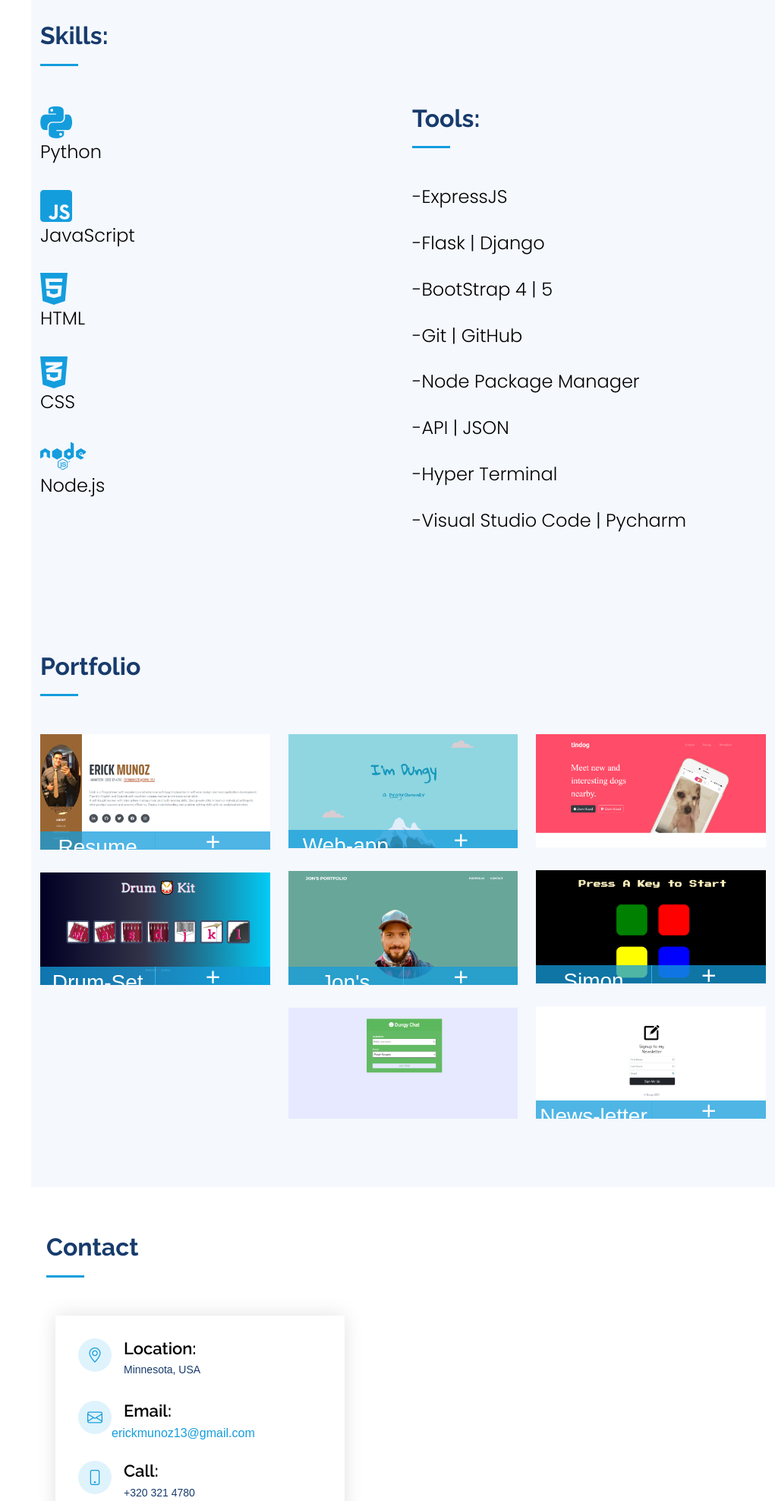
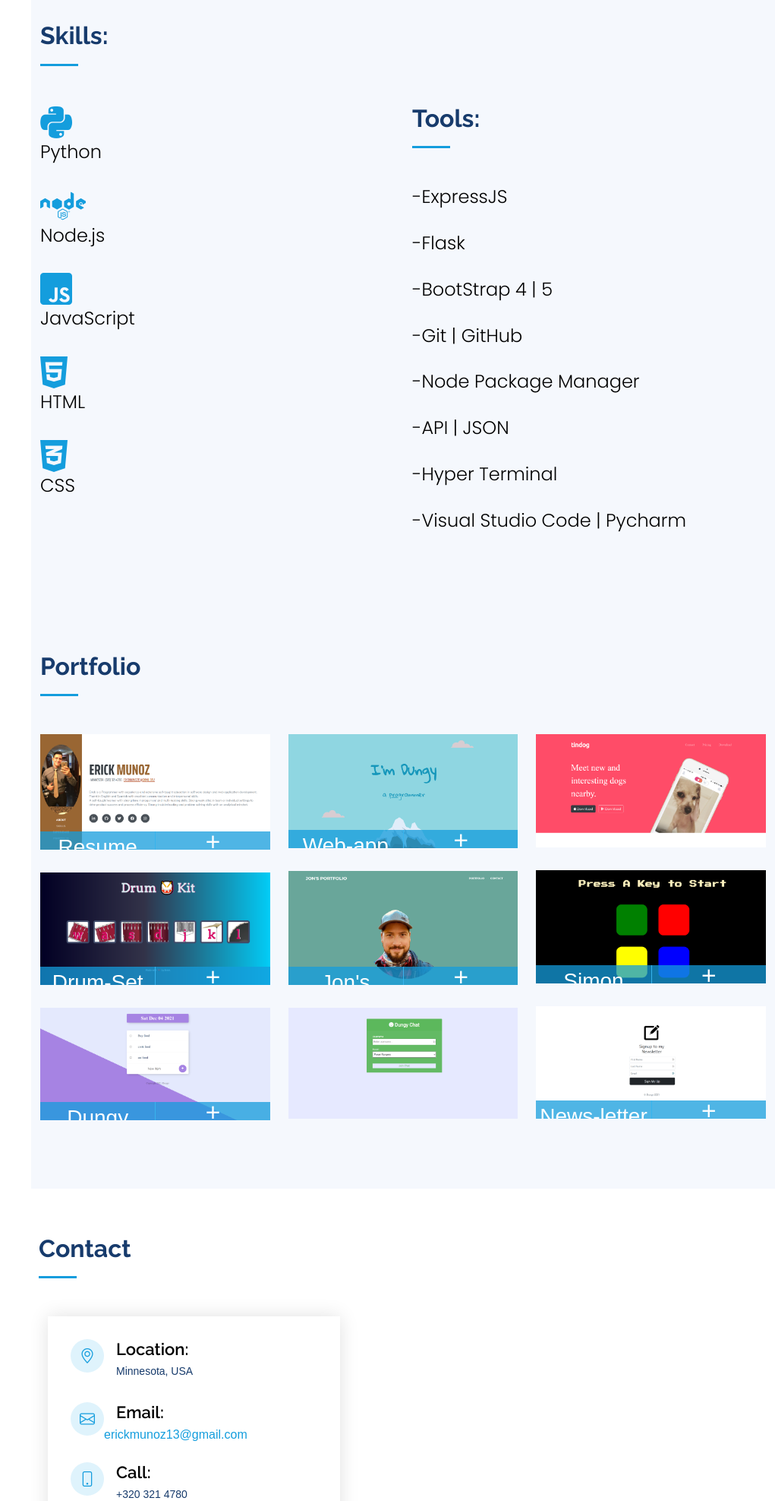
Before and after one commit to Dungyy/portfolio, a Flask app: page / in a window 1280 px wide. Shown: the part 1726-3701 px from the top of the page at 76% size, without its empty margins (259-1280 px from the left). Run offline with Flask 2, Linux system fonts and the light colour scheme; some libraries are stand-ins or nearby versions; some web fonts are replaced.

Commit message:
update a project

```diff
--- a/static/iPortfolio/assets/css/style.css
+++ b/static/iPortfolio/assets/css/style.css
@@ -482,7 +482,7 @@ color: #149ddd;
 # Contact
 --------------------------------------------------------------*/
 .contact1 {
-  margin-left: 20px;
+  margin-left: 10px;
 }
 
 
--- a/templates/index.html
+++ b/templates/index.html
@@ -62,7 +62,7 @@
           <li><a href="#about" class="nav-link scrollto"><i class="bx bx-user"></i> <span>About</span></a></li>
           <li><a href="#portfolio" class="nav-link scrollto"><i class="bx bx-book-content"></i> <span>Portfolio</span></a></li>
           <li><a href="#contact" class="nav-link scrollto"><i class="bx bx-envelope"></i> <span>Contact</span></a></li>
-          <li><a href="/Erick's Resume2021.pdf" class="nav-link scrollto"><i class="bx bx-file-blank"></i> <span>Resume</span></a></li>
+          <li><a href="/templates/PDF/Erick's Resume2021.pdf" class="nav-link scrollto"><i class="bx bx-file-blank"></i> <span>Resume</span></a></li>
 
         </ul>
       </nav>
@@ -123,10 +123,10 @@
                </div>
               <div class="col skills-content">
                 <i class="fab akills fa-python fa-3x"></i><h4 class="text">Python</h4><br>
+                <i class="fab akills fa-node fa-3x"></i><h4 class="text">Node.js </h4><br>
                 <i class="fab akills fa-js-square fa-3x"></i><h4 class="text">JavaScript</h4><br>
                 <i class="fab akills fa-html5 fa-3x"></i><h4 class="text">HTML </h4><br>
                 <i class="fab akills fa-css3-alt fa-3x"></i><h4 class="text">CSS </h4><br>
-                <i class="fab akills fa-node fa-3x"></i><h4 class="text">Node.js </h4><br>
                 <br>
               </div>
 
@@ -137,7 +137,7 @@
                 <h2>Tools:</h2>
                 </div>
                <h4 class="text">-ExpressJS</h4><br>
-               <h4 class="text">-Flask | Django</h4><br>
+               <h4 class="text">-Flask</h4><br>
                <h4 class="text">-BootStrap 4 | 5</h4><br>
                <h4 class="text">-Git | GitHub</h4><br>
                <h4 class="text">-Node Package Manager</h4><br>
@@ -230,6 +230,14 @@
               </div>
             </div>
           </div>
+          <div class="col-lg-4 col-md-6 portfolio-item filter-app">
+            <div class="portfolio-wrap">
+              <img src="../static/iPortfolio/assets/img/portfolio/todo-list.png" class="img-fluid" alt="">
+              <div class="portfolio-links">
+                <a href="../static/iPortfolio/assets/img/portfolio/todo-list.png" data-gallery="portfolioGallery" class="portfolio-lightbox" title="Dungy todo-list is build with ejs templating, express and body parser. A simple cool todo check list. ">Dungy todo-list<a class="bx bx-plus" href="https://dungy-list.herokuapp.com/"><i class="bx">Todo-list Link</i></a>
+              </div>
+            </div>
+          </div>
           </div>
         </div>
       </div>
```
Also changed, not shown: static/iPortfolio/assets/img/portfolio/todo-list.png (added), 2 other files.
